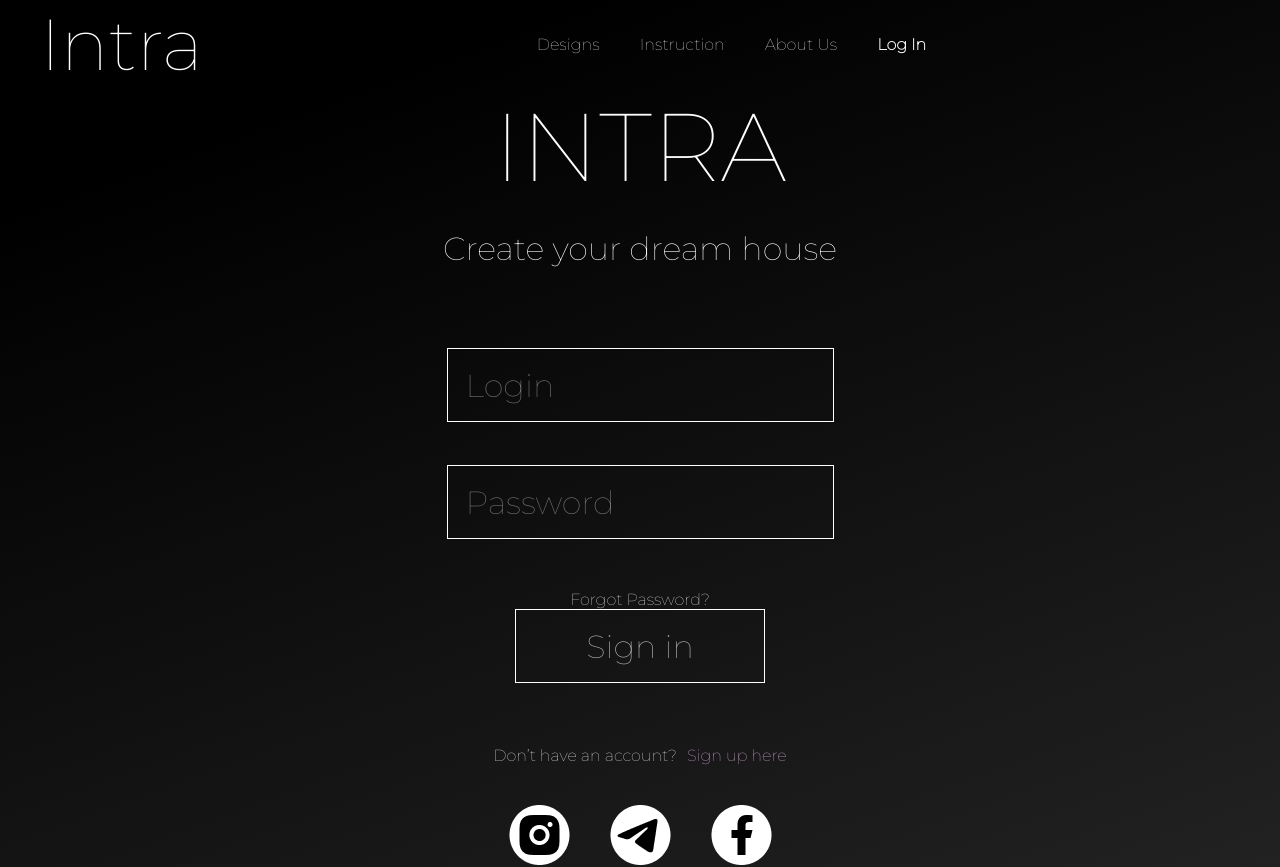
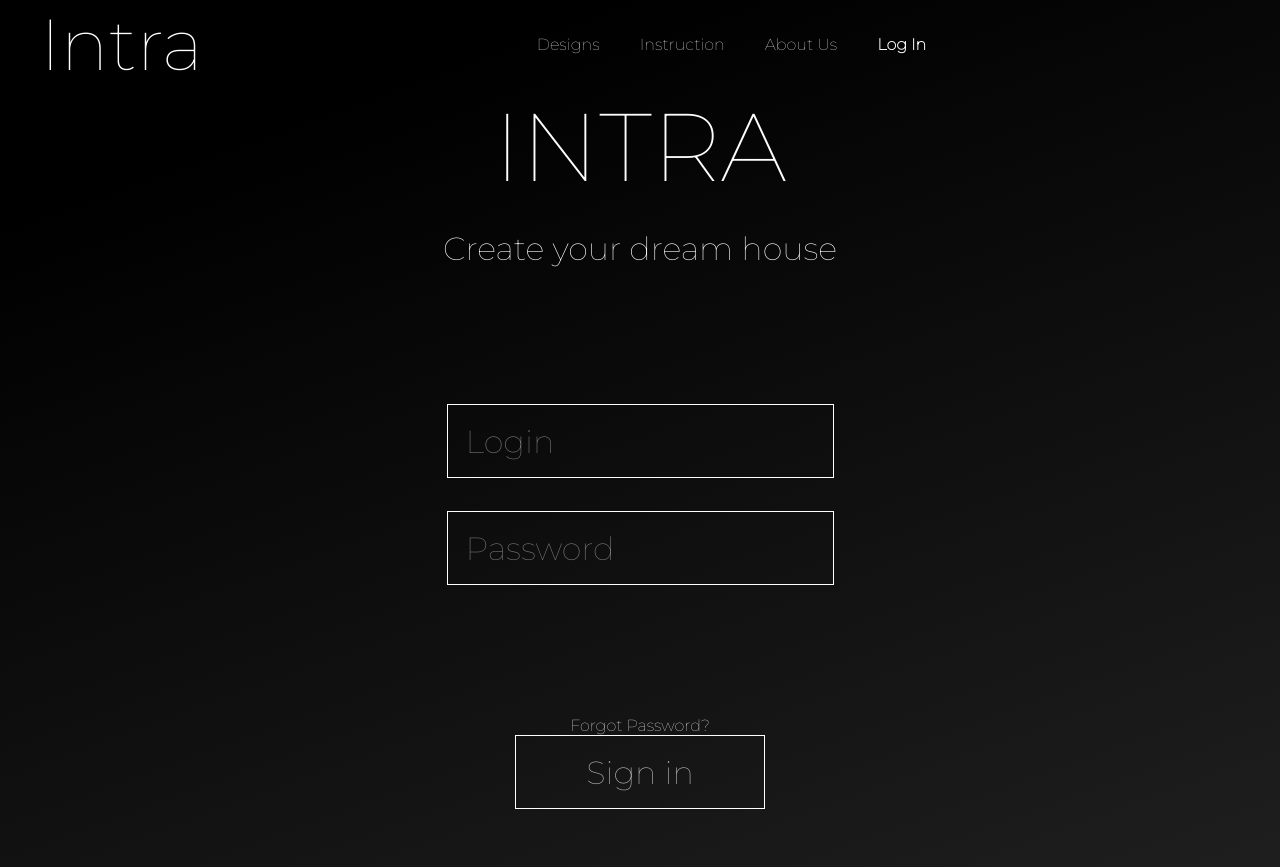
Before and after one commit to Alexasandra1/Intra, a React (Create React App) app in the folder frontend/: page /login in a window 1280 px wide. Shown: the top 867 px of the page. Built offline with nearby package versions, Linux system fonts and the light colour scheme.

Commit message:
fix: fixing container in the log in page

```diff
--- a/frontend/src/pages/AddDesignPage/AddDesignPage.jsx
+++ b/frontend/src/pages/AddDesignPage/AddDesignPage.jsx
@@ -118,7 +118,7 @@ export function AddDesignPage() {
                             <option value='2'>Minimalism</option>
                         </select>
 
-                        <select value={room_id} onChange={handleRoomChange}>
+                        <select className="addDesignPage__body__formContainer__secondSelect" value={room_id} onChange={handleRoomChange}>
                             <option value=''>Select room type</option>
                             <option value='1'>Kichen</option>
                             {/* <option value='3'>Fl</option>
--- a/frontend/src/pages/AddDesignPage/AddDesignPage.scss
+++ b/frontend/src/pages/AddDesignPage/AddDesignPage.scss
@@ -15,3 +15,7 @@
     padding-top: 10%;
     gap: 5%;
 }
+
+.addDesignPage__body__formContainer__secondSelect{
+    margin-bottom: 8%;
+}
--- a/frontend/src/pages/LogInPage/LogInPage.jsx
+++ b/frontend/src/pages/LogInPage/LogInPage.jsx
@@ -65,11 +65,14 @@ export function LogInPage() {
             <Header></Header>
             <div className="logInPage__body__intra"> INTRA </div>
             <div className="logInPage__body__create">Create your dream house</div>
-
-            <Form inputs={[
+            <div className="logInPage__body__formContainer">
+            <Form formClass="logInPage__body__form" inputs={[
                 { placeholder: '  Login', styleInput: 'logInPage__body__form__login', value: login, onChange: e => setLogin(e.target.value) },
                 { placeholder: '  Password', styleInput: 'logInPage__body__form__password', value: password, onChange: e => setPassword(e.target.value) },
             ]} />
+
+            </div>
+
 
             <div className="forgot-password" onClick={openModal}>Forgot Password?</div>
 
--- a/frontend/src/pages/LogInPage/LogInPage.scss
+++ b/frontend/src/pages/LogInPage/LogInPage.scss
@@ -3,6 +3,11 @@
     color: #FFF;
     font-family: Montserrat;
 
+}
+.logInPage__body__formContainer{
+    width: 100%;
+    display: flex;
+    justify-content: center;
 }
 
 .logInPage__body__form {
--- a/frontend/src/shared/components/Form/Form.scss
+++ b/frontend/src/shared/components/Form/Form.scss
@@ -3,6 +3,10 @@
     flex-direction: column;
     gap: 10px;
     justify-content: center;
+}
+
+.logInPage__body__form{
+    max-width: 407px;
 }
 .registration{
     display: flex;
@@ -27,7 +31,6 @@
     display: flex;
     flex-direction: row;
     justify-content: space-around;
-    padding-bottom: 5%;
 }
 
 @media (max-width: 740px) {
--- a/frontend/src/shared/components/Input/Input.scss
+++ b/frontend/src/shared/components/Input/Input.scss
@@ -1,5 +1,6 @@
 .logInPage__body__form__password,
 .logInPage__body__form__login {
+    width: 100%;
     height: 74px;
     background: transparent;
     color: rgba(255, 255, 255, 0.70);
@@ -13,7 +14,7 @@
     margin-bottom: 33px;
 }
 
-.logInPage__body__form__password{
+.logInPage__body__form__password {
     margin-bottom: 51px;
 }
 
@@ -35,8 +36,8 @@
 .registrationPage__body__form__password,
 .registrationPage__body__form__city,
 .registrationPage__body__form__email,
-    .registrationPage__body__form__number{
-        width: 100%;
+.registrationPage__body__form__number {
+    width: 100%;
     height: 4.625rem;
     color: rgb(249, 250, 250);
     background-color: transparent;
@@ -48,7 +49,7 @@
 }
 
 
-.forgotPasswordForm__input{
+.forgotPasswordForm__input {
     width: 100%;
     border: 2px solid black;
     background-color: #cecece;
@@ -61,13 +62,13 @@
     text-align: left;
 }
 
-.forgotPasswordForm__input::placeholder{
+.forgotPasswordForm__input::placeholder {
     color: black;
     font-weight: bolder;
 }
 
 
-.orderContentForm__input{
+.orderContentForm__input {
     width: 80%;
     border: 2px solid rgb(255, 255, 255);
     background-color: transparent;
@@ -85,7 +86,7 @@
 .addDesignPage__body__form__price,
 .addDesignPage__body__form__designer,
 .addDesignPage__body__form__style,
-.addDesignPage__body__form__year{
+.addDesignPage__body__form__year {
     width: 100%;
     height: 4.625rem;
     color: rgb(249, 250, 250);
```
